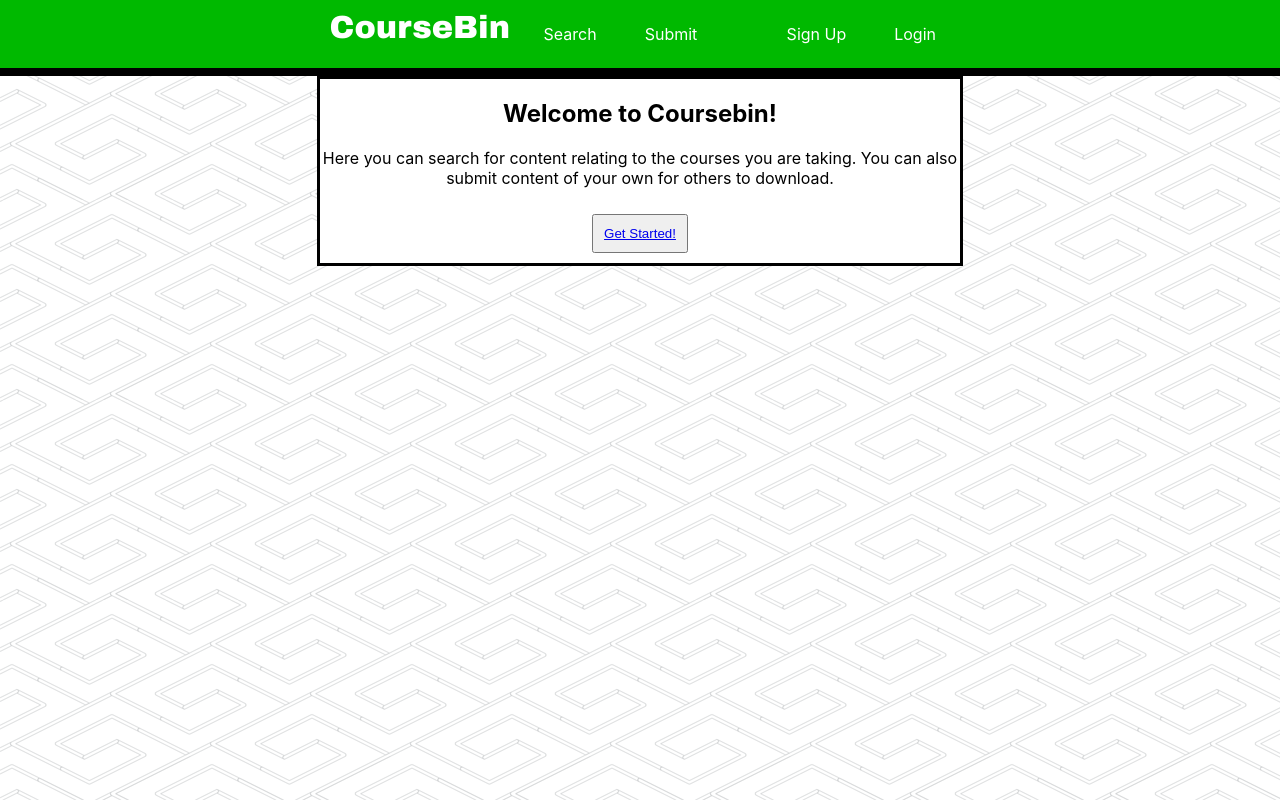
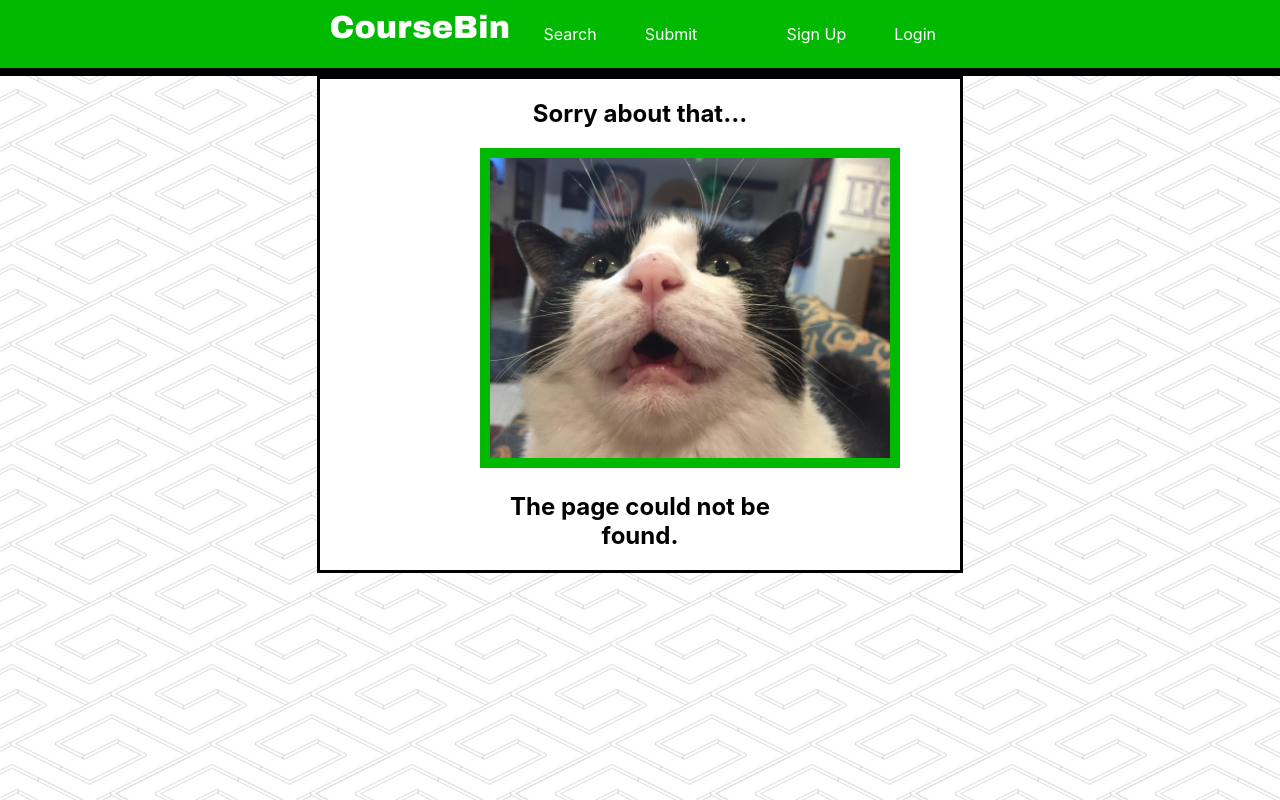
Before and after one commit to Thomas-McKanna/CourseBin, a React (Create React App) app in the folder frontend/: page /submit in a window 1280 px wide. Built offline with nearby package versions, Linux system fonts and the light colour scheme.

Commit message:
Fixed bug so that 404 page shows up.

```diff
--- a/frontend/src/App.js
+++ b/frontend/src/App.js
@@ -75,7 +75,7 @@
                                     {...props}
                                     handleLogin={this.handleLogin} />
                                 }/> /> />
-                        <Route path='/' component={Splash} />
+                        <Route exact path='/' component={Splash} />
                         <Route component={NotFound} />
                     </Switch>
                 </div>
```
